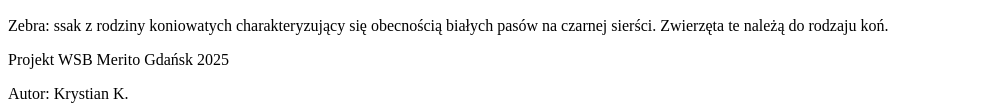
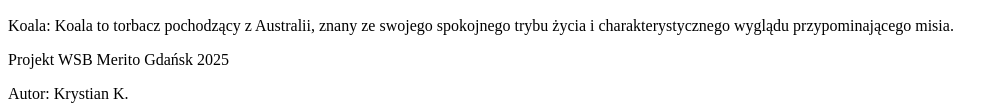
Before and after one commit to KrystianKaminskiWSB/Cwiczenia-1, a plain HTML site: page index.html in a window 1280 px wide. Shown: the part 966-1073 px from the top of the page, without its empty margins (0-1008 px from the left). Drawn offline with Linux system fonts and the light colour scheme.

Commit message:
gitignore

```diff
--- a/index.html
+++ b/index.html
@@ -21,9 +21,8 @@
         <section>
             <h2>Koala</h2>
             <img src="./img/koala.jpg" alt="">
-            <p>Zebra: ssak z rodziny koniowatych charakteryzujący
-            się obecnością białych pasów na czarnej sierści.
-            Zwierzęta te należą do rodzaju koń.</p>
+            <p>Koala: Koala to torbacz pochodzący z Australii,
+            znany ze swojego spokojnego trybu życia i charakterystycznego wyglądu przypominającego misia.</p>
         </section>
     </main>
     <footer>
```
Also changed, not shown: 1 other file.
